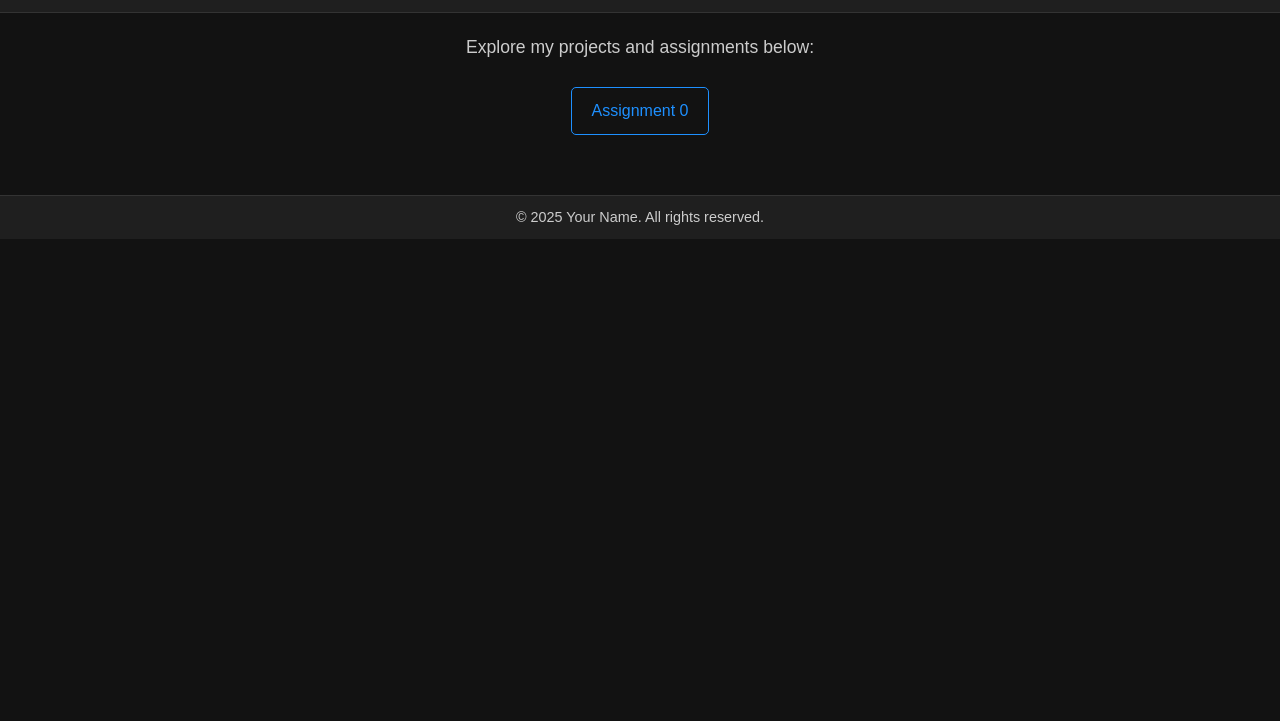
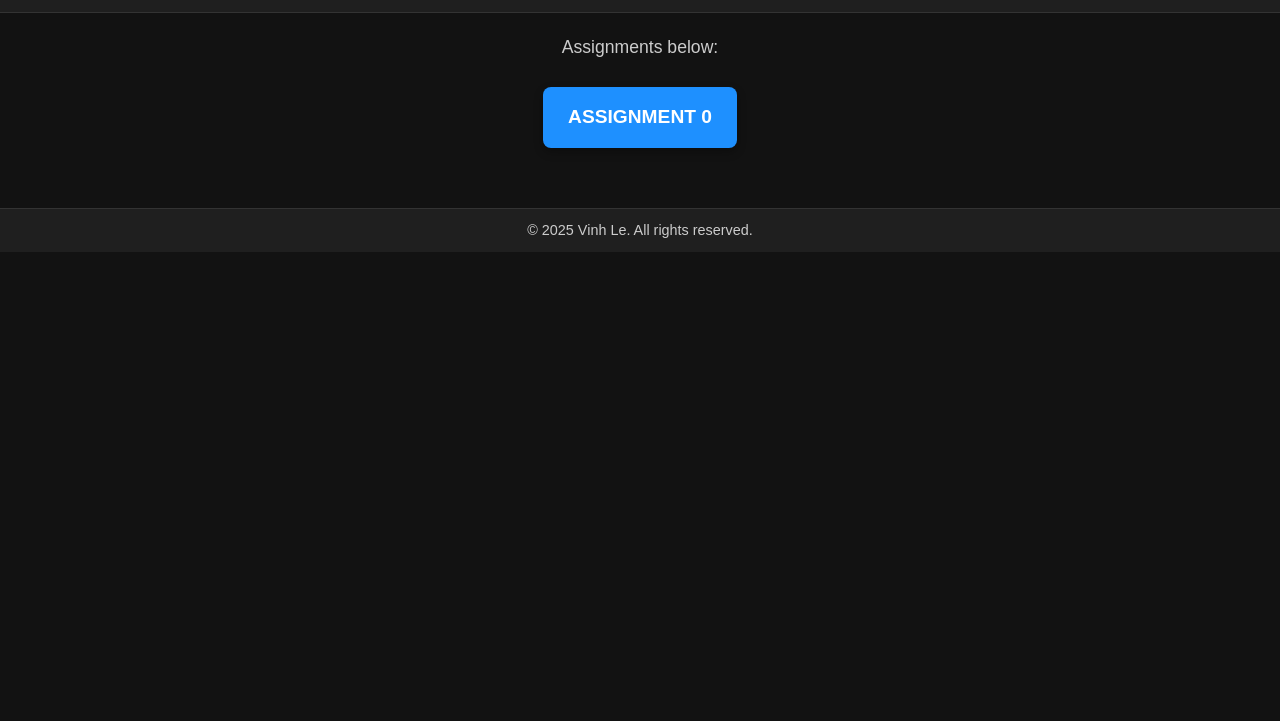
Before and after one commit to foxreaperx/CSE160, a plain HTML site: page index.html in a window 1280 px wide. Shown: the part 79-800 px from the top of the page. Drawn offline with Linux system fonts and the light colour scheme.

Commit message:
updated test

```diff
--- a/index.html
+++ b/index.html
@@ -44,21 +44,32 @@
       margin-bottom: 1rem;
     }
 
+    /* Enhanced Button Style */
     a {
       display: inline-block;
-      color: #1e90ff;
+      color: #ffffff;
       text-decoration: none;
-      padding: 10px 20px;
+      padding: 15px 25px;
       margin: 10px;
-      border: 1px solid #1e90ff;
-      border-radius: 5px;
+      background-color: #1e90ff;
+      border: none;
+      border-radius: 8px;
+      font-size: 1.2rem;
+      font-weight: bold;
+      text-transform: uppercase;
+      box-shadow: 0 4px 10px rgba(0, 0, 0, 0.3);
       transition: all 0.3s ease;
-      font-size: 1rem;
     }
 
     a:hover {
-      background-color: #1e90ff;
-      color: #121212;
+      background-color: #1c86e3;
+      box-shadow: 0 6px 15px rgba(0, 0, 0, 0.4);
+      transform: translateY(-3px);
+    }
+
+    a:active {
+      transform: translateY(1px);
+      box-shadow: 0 3px 8px rgba(0, 0, 0, 0.2);
     }
 
     footer {
@@ -74,14 +85,14 @@
 </head>
 <body>
   <header>
-    <h1>Welcome to My GitHub Pages</h1>
+    <h1>Vinh's CSE 160 Projects</h1>
   </header>
   <main>
-    <p>Explore my projects and assignments below:</p>
+    <p>Assignments below:</p>
     <a href="Assignment 0/asg0.html">Assignment 0</a>
   </main>
   <footer>
-    <p>&copy; 2025 Your Name. All rights reserved.</p>
+    <p>&copy; 2025 Vinh Le. All rights reserved.</p>
   </footer>
 </body>
 </html>
```
